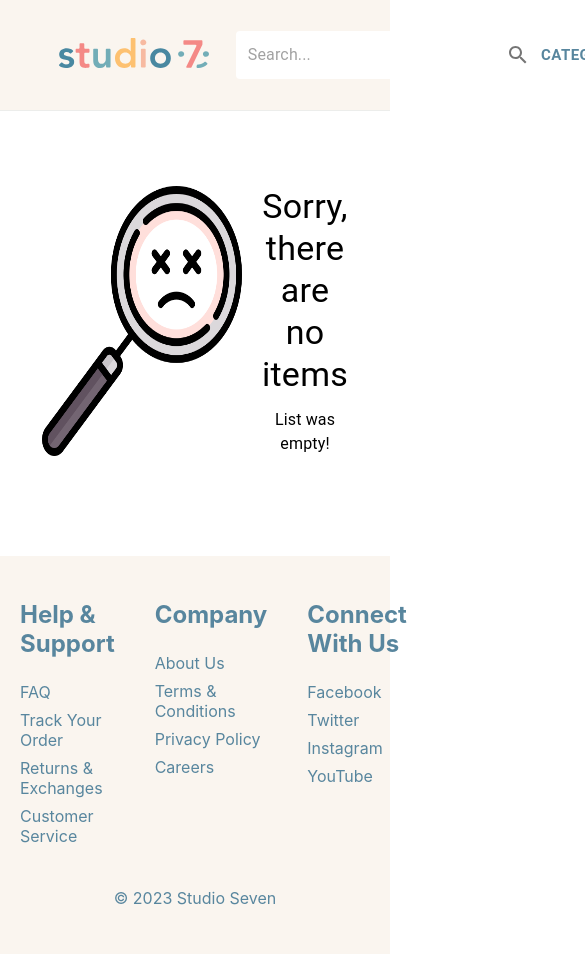
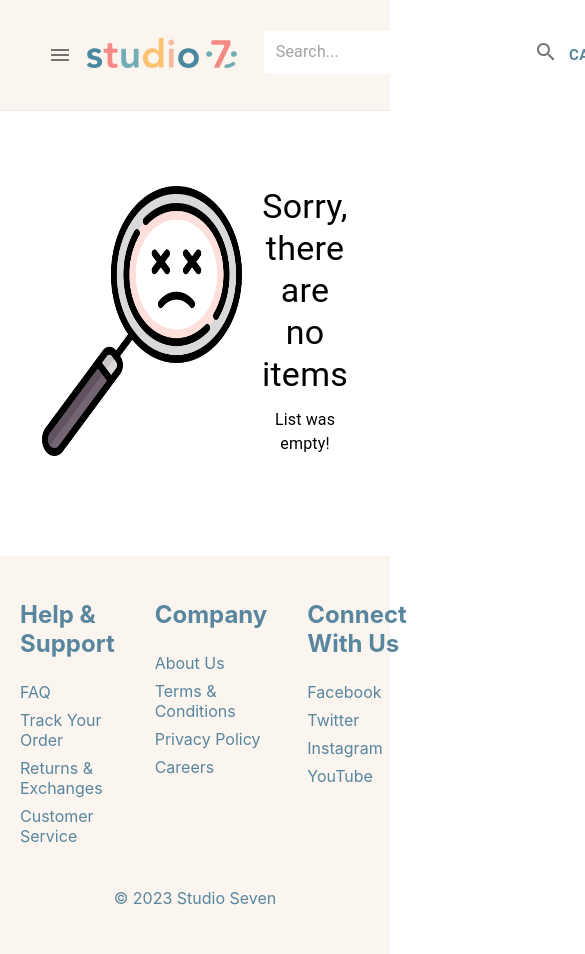
Before and after one commit to jyothirmai5/Studio-Seven, a React (Create React App) app: page /cart in a window 390 px wide. Shown: the top 954 px of the page, 585 px wide, since content can reach past the window. Built offline with nearby package versions, Linux system fonts and the light colour scheme.

Commit message:
I added Responsive UI to header contents to Header.js

```diff
--- a/src/Header/Header.js
+++ b/src/Header/Header.js
@@ -7,7 +7,7 @@ import {
     Paper,
     MenuItem,
     Button,
-    Menu
+    Menu, Drawer, List, ListItem, ListItemText
 } from '@mui/material';
 import "./Header.css";
 import SearchIcon from '@mui/icons-material/Search';
@@ -18,6 +18,7 @@ import logo from "../assets/studioseven_logo.svg";
 import { useNavigate } from 'react-router-dom';
 import { categories } from '../Constants';
 import Badge from '@mui/material/Badge';
+import MenuIcon from '@mui/icons-material/Menu';
 
 const useStyles = makeStyles((theme) => ({
     root: {
@@ -71,7 +72,16 @@ function Header({ cartItems, favouriteItems }) {
     const classes = useStyles();
     const navigate = useNavigate();
     const [anchorEl, setAnchorEl] = useState(null);
-
+    const [isDrawerOpen, setDrawerOpen] = useState(false);
+    const menuItems = [
+        { text: 'home', link: '/' },
+        { text: 'favorites', link: '/favourites' },
+        { text: 'Cart', link: '/cart' },
+        // Add more menu items as needed
+    ];
+    const toggleDrawer = (open) => () => {
+        setDrawerOpen(open);
+    };
     const handleHover = (event) => {
         setAnchorEl(event.currentTarget);
     };
@@ -79,16 +89,32 @@ function Header({ cartItems, favouriteItems }) {
     const handleClose = () => {
         setAnchorEl(null);
     };
+    const openHamburger = () => {
+
+
+    }
     return (
+        <>
             <AppBar position="static" className={classes.root} sx={{ boxShadow: '0 1px 0 0 #ecedeb', margin: '0px auto' }}>
                 <Toolbar className={classes.toolbar}
                     sx={{ backgroundColor: "#faf5ef", boxShadow: 'none' }}
                 >
+
                     <div className='toolbar-content'>
+                        <div className='sp-menu'>
+                        <IconButton
+                            edge="start"
+                            aria-label="menu"
+                            onClick={toggleDrawer(true)}
+                        >
+                            <MenuIcon />
+                        </IconButton>
+                        </div>
                         <div className='logo-div'>
                             <div className='logo'>
                                 <img src={logo} className='logo-banner' alt="logo" onClick={() => navigate('/')}></img>
                             </div>
+                            <div className='search'>
                                 <Paper
                                     component="form"
                                     sx={{ p: '2px 4px', display: 'flex', alignItems: 'center', width: '300px', height: '80%', boxShadow: 'none' }}
@@ -96,12 +122,12 @@ function Header({ cartItems, favouriteItems }) {
                                     <InputBase
                                         sx={{ ml: 1, flex: 1 }}
                                         placeholder="Search..."
-                                inputProps={{ 'aria-label': 'search...' }}
-                            />
+                                        inputProps={{ 'aria-label': 'search...' }} />
                                     <IconButton type="button" sx={{ p: '10px' }} aria-label="search">
                                         <SearchIcon />
                                     </IconButton>
                                 </Paper>
+                            </div>
                         </div>
                         <div className='toolbar-functions'>
                             <Button
@@ -145,6 +171,15 @@ function Header({ cartItems, favouriteItems }) {
                     </div>
                 </Toolbar>
             </AppBar>
+            <Drawer anchor="left" open={isDrawerOpen} onClose={toggleDrawer(false)}>
+                <List>
+                    {menuItems.map((item) => (
+                        <ListItem button key={item.text}>
+                            <ListItemText primary={item.text} />
+                        </ListItem>
+                    ))}
+                </List>
+            </Drawer></>
     );
 }
 
```
Also changed, not shown: 1 other file (tests, documents, lock files or other folders). Lines whose indentation alone changed are shown as unchanged.
